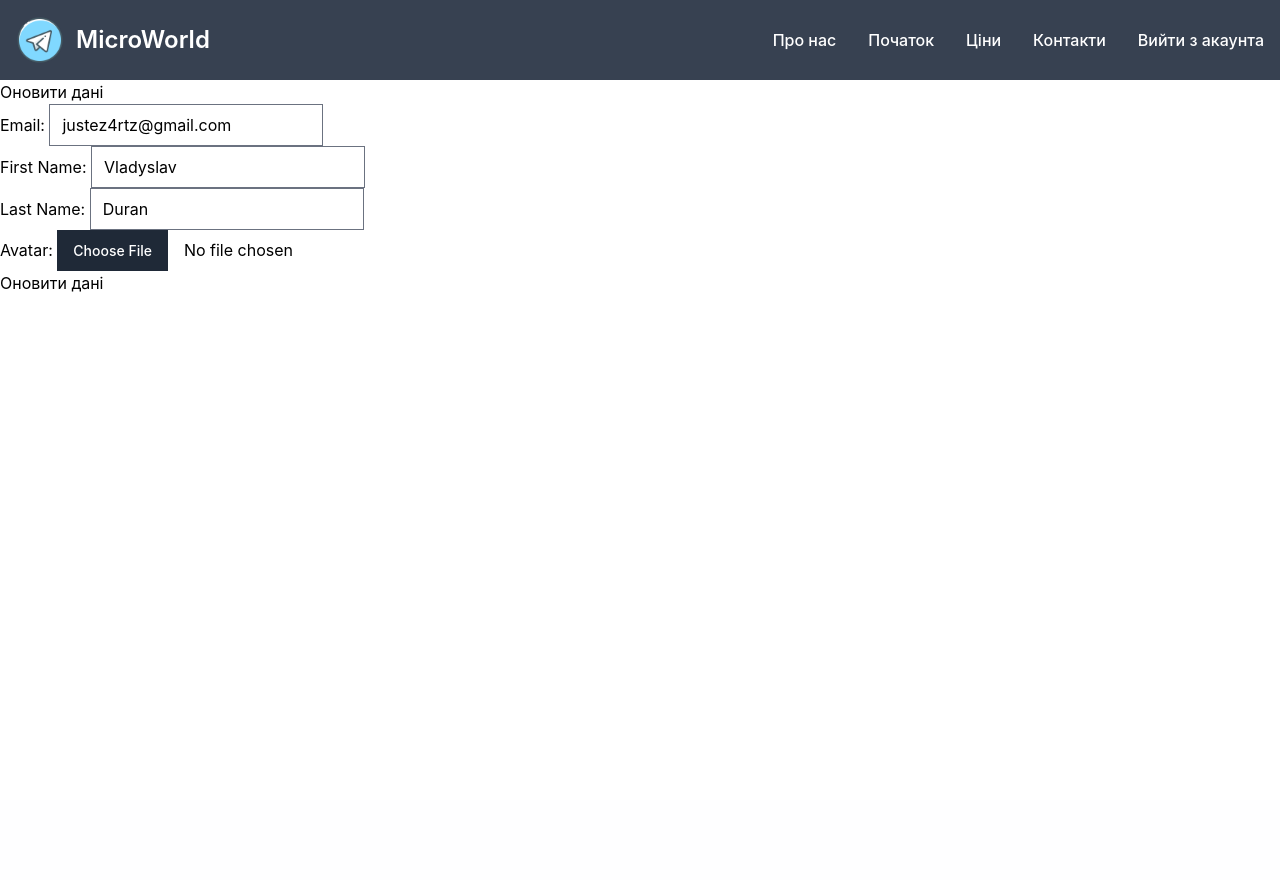
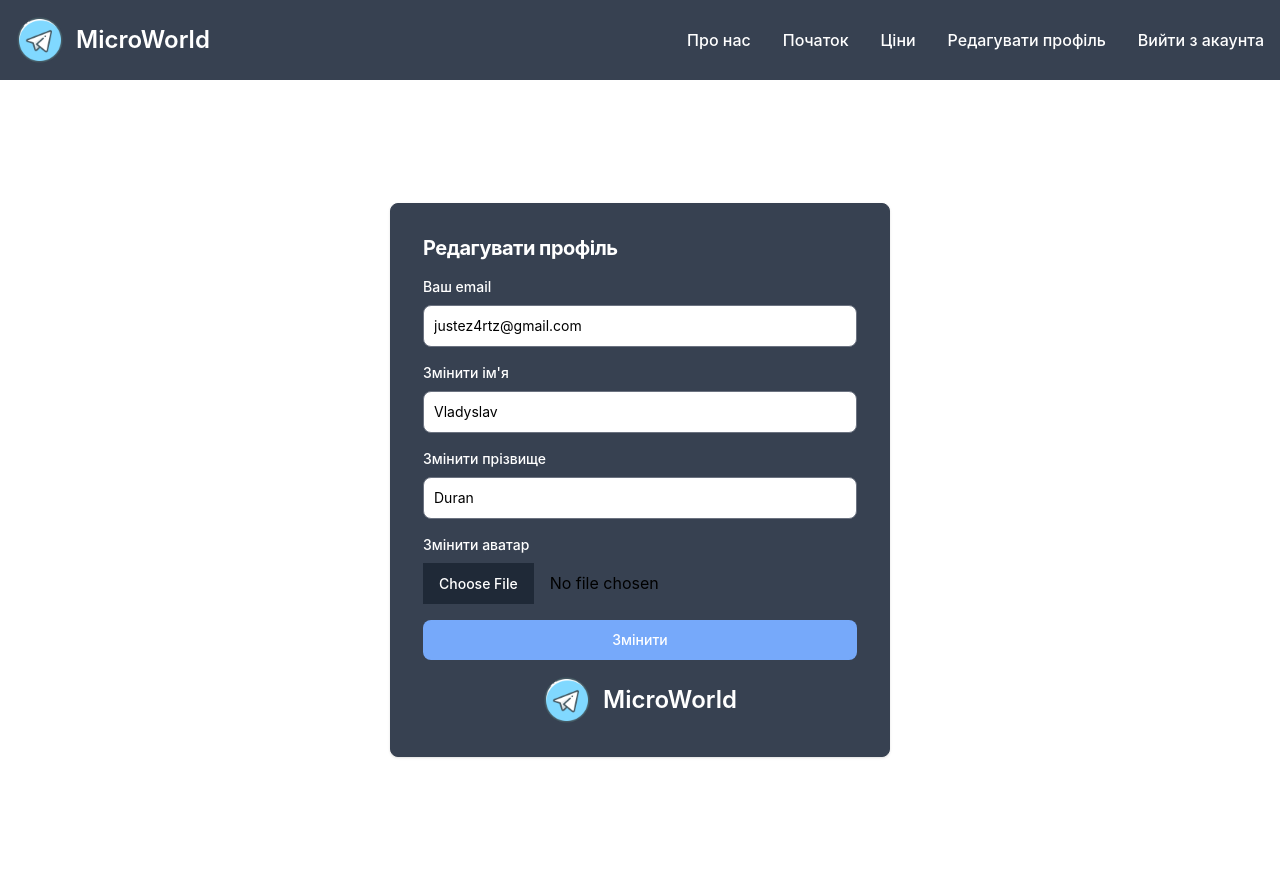
Before and after one commit to XTHN9RF/MicroWorld_App, a Django app: page /user/update_profile/ in a window 1280 px wide. Before the commit the page ends 292 px from the top, so only its background shows below. Run offline with Django 4.2, Linux system fonts and the light colour scheme; a user stored in the database is signed in; some libraries are stand-ins or nearby versions.

Commit message:
feat(user): style update user profile and try to fix noreversematch error (unsuccessfully)

```diff
--- a/MW/urls.py
+++ b/MW/urls.py
@@ -23,8 +23,8 @@ from django.conf.urls.static import static
 
 urlpatterns = [
     path('admin/', admin.site.urls),
-    path('user/', include('user.urls')),
-    path('posts/', include('posts.urls')),
+    path('user/', include('user.urls', namespace='user')),
+    path('posts/', include('posts.urls', namespace='posts')),
 ]
 
 urlpatterns +=static(settings.MEDIA_URL, document_root=settings.MEDIA_ROOT)
--- a/user/forms.py
+++ b/user/forms.py
@@ -14,7 +14,6 @@ class LoginForm(forms.ModelForm):
                                              'class': 'bg-white border sm:text-sm rounded-lg block w-full p-2.5 border-gray-600 placeholder-gray-400 focus:ring-blue-500 focus:border-blue-500',
                                              'required': True}),
         }
-
 
 class RegisterForm(forms.ModelForm):
     class Meta:
@@ -44,9 +43,9 @@ class UserUpdateForm(forms.ModelForm):
         model = User
         fields = ['email', 'name', 'last_name', ]
         widgets = {
-            'email': forms.EmailInput(attrs={'readonly': True}),
-            'name': forms.TextInput(),
-            'last_name': forms.TextInput(),
+            'email': forms.EmailInput(attrs={'readonly': True, 'class': 'bg-white border sm:text-sm rounded-lg block w-full p-2.5 border-gray-600 placeholder-gray-400 focus:ring-blue-500 focus:border-blue-500'}),
+            'name': forms.TextInput(attrs={'class': 'bg-white border sm:text-sm rounded-lg block w-full p-2.5 border-gray-600 placeholder-gray-400 focus:ring-blue-500 focus:border-blue-500'}),
+            'last_name': forms.TextInput(attrs={'class': 'bg-white border sm:text-sm rounded-lg block w-full p-2.5 border-gray-600 placeholder-gray-400 focus:ring-blue-500 focus:border-blue-500'}),
         }
         labels = {
             'name': 'First Name',
@@ -64,7 +63,7 @@ class AvatarUpdateForm(forms.ModelForm):
         model = UserProfile
         fields = ['avatar']
         widgets = {
-            'avatar': forms.FileInput(),
+            'avatar': forms.FileInput(attrs={}),
         }
         labels = {
             'avatar': 'Avatar',
--- /dev/null
+++ b/user/static/user/css/default_form.css
@@ -0,0 +1,3 @@
+input{
+    width: 100%;
+}
--- a/user/templates/user/base.html
+++ b/user/templates/user/base.html
@@ -2,10 +2,11 @@
 <html>
 <head>
     <link href="https://cdnjs.cloudflare.com/ajax/libs/flowbite/1.6.5/flowbite.min.css" rel="stylesheet"/>
+    <link rel="stylesheet" href="{% static 'user/css/default_form.css'%}">
 </head>
 <nav class="bg-gray-700 text-white">
     <div class="max-w-screen-xl flex flex-wrap items-center justify-between mx-auto p-4">
-        <a href="" class="flex items-center">
+        <a href="{% url 'user:home' %}" class="flex items-center">
             <img src="{% static 'user/images/logo.png' %}" class="h-12 mr-3" alt="Site Logo"/>
             <span class="self-center text-2xl font-semibold whitespace-nowrap dark:text-white">MicroWorld</span>
         </a>
@@ -23,10 +24,12 @@
                     <a href="#"
                        class="block py-2 pl-3 pr-4  rounded hover:bg-gray-100 md:hover:bg-transparent md:border-0 md:hover:text-blue-700 md:p-0">Ціни</a>
                 </li>
+                {% if request.user.is_authenticated %}
                 <li>
-                    <a href="#"
-                       class="block py-2 pl-3 pr-4  rounded hover:bg-gray-100 md:hover:bg-transparent md:border-0 md:hover:text-blue-700 md:p-0">Контакти</a>
+                    <a href="{% url 'user:update_profile' %}"
+                       class="block py-2 pl-3 pr-4  rounded hover:bg-gray-100 md:hover:bg-transparent md:border-0 md:hover:text-blue-700 md:p-0">Редагувати профіль</a>
                 </li>
+                {% endif %}
                 <li>
                     {% if request.user.is_authenticated %}
                         <a class="block py-2 pl-3 pr-4  rounded hover:bg-gray-100 md:hover:bg-transparent md:border-0 md:hover:text-blue-700 md:p-0"
--- a/user/templates/user/login.html
+++ b/user/templates/user/login.html
@@ -25,7 +25,7 @@
                             </div>
                         </div>
                         <input type="submit" value="Увійти"
-                                class="w-full text-white focus:ring-4 focus:outline-none font-medium rounded-lg text-sm px-5 py-2.5 text-center bg-blue-400 hover:bg-primary-700 focus:ring-primary-800">
+                                class="w-full text-white focus:ring-4 focus:outline-none font-medium rounded-lg text-sm px-5 py-2.5 text-center bg-blue-400 hover:bg-blue-700 focus:ring-primary-800 cursor-pointer">
                         <p class="text-sm font-light text-gray-500 ">
                             Ще не маєте акаунта? <a href="{% url 'user:register' %}"
                                                           class="font-medium text-primary-500 hover:underline ">Зареєструватись</a>
--- a/user/templates/user/register.html
+++ b/user/templates/user/register.html
@@ -28,7 +28,7 @@
                                 {{ form.password }}
                         </div>
                         <input type="submit" value="Зарєєструватись"
-                                class="w-full text-white focus:ring-4 focus:outline-none font-medium rounded-lg text-sm px-5 py-2.5 text-center bg-blue-400 hover:bg-primary-700 focus:ring-primary-800">
+                                class="w-full text-white focus:ring-4 focus:outline-none font-medium rounded-lg text-sm px-5 py-2.5 text-center bg-blue-400 hover:bg-blue-700 focus:ring-primary-800 cursor-pointer">
                         <p class="text-sm font-light text-gray-500 ">
                             Вже маєте акаунт? <a href="{% url 'user:login' %}"
                                                           class="font-medium text-primary-500 hover:underline ">Увійти</a>
--- a/user/templates/user/update.html
+++ b/user/templates/user/update.html
@@ -1,10 +1,41 @@
 {% extends 'user/base.html' %}
+{% load static %}
 {% block body %}
-    <h1>Оновити дані</h1>
-    <form method="post" enctype="multipart/form-data">
-        {% csrf_token %}
-        {{ user_form.as_p }}
-        {{ avatar_form.as_p }}
-        <input type="submit" value="Оновити дані"></input>
-    </form>
+       <section class="flex  h-screen">
+        <div class="flex flex-col justify-center items-center px-6 py-8 mx-auto md:h-screen lg:py-0">
+            <div class="rounded-lg shadow border sm:max-w-md xl:p-0 bg-gray-700 border-gray-700"
+                 style="width: 500px; height: fit-content">
+                <div class="p-6 space-y-4 md:space-y-6 sm:p-8">
+                    <h1 class="text-xl font-bold leading-tight tracking-tight md:text-2xl text-white">
+                        Редагувати профіль
+                    </h1>
+                    <form class="space-y-4 md:space-y-6" action="" method="post">
+                        {% csrf_token %}
+                        <div>
+                            <label for="email" class="block mb-2 text-sm font-medium text-white">Ваш email</label>
+                                {{ user_form.email }}
+                        </div>
+                        <div>
+                            <label for="name" class="block mb-2 text-sm font-medium text-white">Змінити ім'я</label>
+                                {{ user_form.name }}
+                        </div>
+                        <div>
+                            <label for="last-name" class="block mb-2 text-sm font-medium text-white">Змінити прізвище</label>
+                                {{ user_form.last_name }}
+                        </div>
+                        <div>
+                            <label for="password" class="block mb-2 text-sm font-medium text-white">Змінити аватар</label>
+                                {{ avatar_form.avatar }}
+                        </div>
+                        <input type="submit" value="Змінити"
+                                class="w-full text-white focus:ring-4 focus:outline-none font-medium rounded-lg text-sm px-5 py-2.5 text-center bg-blue-400 hover:bg-blue-700 focus:ring-primary-800 cursor-pointer">
+                    </form>
+                    <div class="mt-2.5 flex justify-center items-center">
+                            <img src="{% static 'user/images/logo.png' %}" class="h-12 mr-3" alt="Site Logo"/>
+                            <span class="self-center text-2xl font-semibold whitespace-nowrap text-white">MicroWorld</span>
+                    </div>
+                </div>
+            </div>
+        </div>
+    </section>
 {% endblock %}
--- a/user/urls.py
+++ b/user/urls.py
@@ -1,20 +1,31 @@
 from django.urls import path
+from django.urls import include
 from django.contrib.auth import views as auth_views
-
 from . import views
-
 
 app_name = 'user'
 urlpatterns = [
     path('', views.HomePageView.as_view(), name='home'),
     path('login/', views.LoginView.as_view(), name='login'),
     path('register/', views.RegisterView.as_view(), name='register'),
-    path('logout/', auth_views.LogoutView.as_view(template_name = 'user/logout.html'), name='logout'),
-    path('password_change/', auth_views.PasswordChangeView.as_view(template_name = 'user/password_change.html'), name='password_change'),
-    path('password_change/done/', auth_views.PasswordChangeDoneView.as_view(template_name = 'user/password_change_done.html'), name='password_change_done'),
-    path('password_reset/', auth_views.PasswordResetView.as_view(template_name = 'user/password_reset.html'), name='password_reset'),
-    path('password_reset/done/', auth_views.PasswordResetDoneView.as_view(template_name = 'user/password_reset_done.html'), name='password_reset_done'),
-    path('reset/<uidb64>/<token>/', auth_views.PasswordResetConfirmView.as_view(template_name = 'user/password_reset_confirm.html'), name='password_reset_confirm'),
-    path('reset/done/', auth_views.PasswordResetCompleteView.as_view(template_name = 'user/password_reset_complete.html'), name='password_reset_complete'),
+    path('logout/', auth_views.LogoutView.as_view(template_name='user/logout.html'), name='logout'),
+    path('password_change/', auth_views.PasswordChangeView.as_view(template_name='user/password_change.html'),
+         name='password_change'),
+    path('password_change/done/',
+         auth_views.PasswordChangeDoneView.as_view(template_name='user/password_change_done.html'),
+         name='password_change_done'),
+    path('password_reset/', auth_views.PasswordResetView.as_view(template_name='user/password_reset.html',
+                                                                 success_url='user:password_reset_done'),
+         name='password_reset'),
+    path('password_reset/done/',
+         auth_views.PasswordResetDoneView.as_view(template_name='user/password_reset_done.html'),
+         name='password_reset_done'),
+    path('reset/<uidb64>/<token>/',
+         auth_views.PasswordResetConfirmView.as_view(template_name='user/password_reset_confirm.html',
+                                                     success_url='user:password_reset_complete'),
+         name='password_reset_confirm'),
+    path('reset/done/', auth_views.PasswordResetCompleteView.as_view(template_name='user/password_reset_complete.html'),
+         name='password_reset_complete'),
     path('update_profile/', views.UserUpdateView.as_view(), name='update_profile'),
+
 ]
--- a/user/views.py
+++ b/user/views.py
@@ -84,5 +84,5 @@ class UserUpdateView(LoginRequiredMixin, View):
         if user_form.is_valid() and avatar_form.is_valid():
             user_form.save()
             avatar_form.save()
-            return HttpResponse('Ви успішно оновили свій профіль', status=200)
+            return redirect('user:home')
         return render(request, 'user/update.html', {'user_form': user_form, 'avatar_form': avatar_form})
```
Also changed, not shown: user/templates/user/password_reset.html (+26 -5 lines), user/templates/user/password_reset_confirm.html (+23 -6 lines), db.sqlite3.
